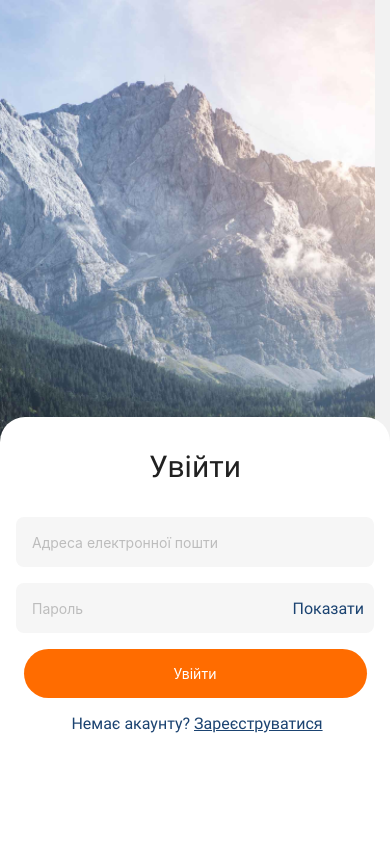
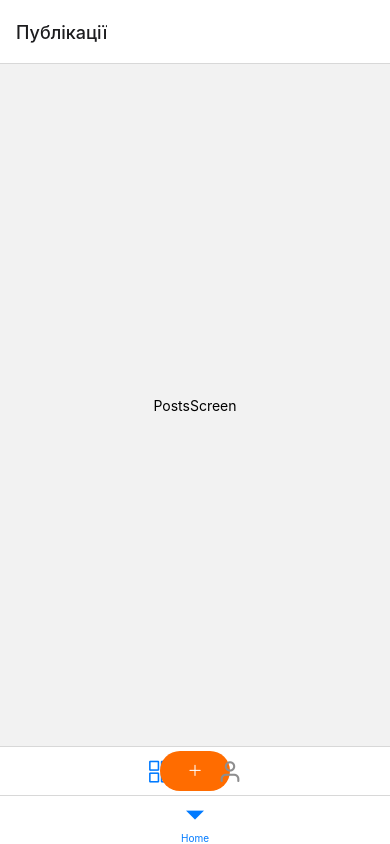
Before and after one commit to VitaliiKoshytskyi/react_native_app, a React Native app in the folder ReactNativeProject/: screen /Home in a window 390 px wide. Built offline with nearby package versions, Linux system fonts and the light colour scheme.

Commit message:
updated HomeScreen

```diff
--- a/ReactNativeProject/App.js
+++ b/ReactNativeProject/App.js
@@ -1,14 +1,35 @@
 import 'react-native-gesture-handler';
 import { StyleSheet, Text, View } from 'react-native';
 import { useFonts } from "expo-font";
+import { NavigationContainer } from '@react-navigation/native';
 import { createStackNavigator } from "@react-navigation/stack";
+import { createBottomTabNavigator } from '@react-navigation/bottom-tabs';
+
 import LoginScreen from './Screens/Auth/LoginScreen';
 import RegistrationScreen from './Screens/Auth/RegistrationScreen';
-import { NavigationContainer } from '@react-navigation/native';
+// import PostsScreen from './Screens/Main/PostsScreen';
+// import CreatePostsScreen from './Screens/Main/CreatePostsScreen';
+// import ProfileScreen from './Screens/Main/ProfileScreen';
+import HomeScreen from './Screens/Main/Home';
 
-const AuthStack = createStackNavigator()
+const AuthStack = createStackNavigator();
+const MainTab = createBottomTabNavigator();
+
+const useRoute = (isAuth) => {
+  if (!isAuth) {
+    return <AuthStack.Navigator initialRouteName="Login">
+           <AuthStack.Screen options={{headerShown:false}} name="Registration" component={RegistrationScreen} />
+           <AuthStack.Screen  options={{headerShown:false}} name="Login" component={LoginScreen} />
+       </AuthStack.Navigator>
+  }
+  return  <MainTab.Navigator>
+         <MainTab.Screen name="Home" component={HomeScreen} options={{headerShown:false}}/>
+       </MainTab.Navigator>
+}
 
 export default function App() {
+
+const routing = useRoute({})
 
   const [fontLoaded] = useFonts({
     "Roboto-regular": require("./assets/fonts/Roboto/Roboto-Regular.ttf"),
@@ -21,10 +42,7 @@ export default function App() {
   }
    return (
      <NavigationContainer>
-       <AuthStack.Navigator initialRouteName="Login">
-           <AuthStack.Screen options={{headerShown:false}} name="Registration" component={RegistrationScreen} />
-           <AuthStack.Screen  options={{headerShown:false}} name="Login" component={LoginScreen} />
-       </AuthStack.Navigator>
+      {routing}
      </NavigationContainer>
 
   )
--- a/ReactNativeProject/Screens/Main/CommentsScreen.jsx
+++ b/ReactNativeProject/Screens/Main/CommentsScreen.jsx
@@ -1,4 +1,4 @@
-import { View, Text } from "react-native";
+import { View, Text,StyleSheet  } from "react-native";
 
 export default function CommentsScreen() {
   return (
--- a/ReactNativeProject/Screens/Main/CreatePostsScreen.jsx
+++ b/ReactNativeProject/Screens/Main/CreatePostsScreen.jsx
@@ -1,4 +1,4 @@
-import { View, Text } from "react-native";
+import { View, Text,StyleSheet  } from "react-native";
 
 export default function CreatePostsScreen() {
   return (
--- a/ReactNativeProject/Screens/Main/Home.jsx
+++ b/ReactNativeProject/Screens/Main/Home.jsx
@@ -1,10 +1,74 @@
-import { View, Text } from "react-native";
+import { View, Text,StyleSheet,TouchableOpacity  } from "react-native";
+import { Ionicons, Feather, AntDesign } from "@expo/vector-icons";
+import { createBottomTabNavigator } from "@react-navigation/bottom-tabs";
+import { useNavigation } from '@react-navigation/native';
+
+import PostsScreen from "./PostsScreen";
+import CreatePostsScreen from "./CreatePostsScreen";
+import ProfileScreen from "./ProfileScreen";
+
+const Tabs = createBottomTabNavigator();
 
 export default function HomeScreen() {
+   const navigation = useNavigation();
+
+
   return (
-    <View style={styles.container}>
-      <Text>HomeScreen</Text>
-    </View>
+    <Tabs.Navigator
+      screenOptions={{
+        tabBarShowLabel: false,
+        tabBarStyle: {
+          alignItems: "center",
+          paddingHorizontal: 60,
+        },
+      }}
+    >
+      <Tabs.Screen
+        name="PostsScreen"
+        component={PostsScreen}
+        options={{
+          title: "Публікації",
+          tabBarIcon: ({ focused, color, size }) => (
+            <Ionicons name="grid-outline" size={size} color={color} />
+          ),
+        }}
+      />
+
+      <Tabs.Screen
+        name="CreatePostsScreen"
+        component={CreatePostsScreen}
+        options={{
+          title: "Створити публікацію",
+          tabBarButton: () => (
+            <TouchableOpacity
+              style={{
+                alignSelf: "center",
+                width: 70,
+                height: 40,
+                backgroundColor: "#FF6C00",
+                borderRadius: 20,
+                alignItems: "center",
+                justifyContent: "center",
+              }}
+              onPress={() => navigation.navigate("CreatePostsScreen")}
+            >
+              <AntDesign name="plus" size={15} color="white" />
+            </TouchableOpacity>
+          ),
+        }}
+      />
+      <Tabs.Screen
+        name="ProfileScreen"
+        component={ProfileScreen}
+        options={{
+          headerShown: false,
+          tabBarIcon: ({ focused, color, size }) => (
+            <Feather name="user" size={size} color={color} />
+          ),
+        }}
+      />
+    </Tabs.Navigator>
+
   );
 }
 
--- a/ReactNativeProject/Screens/Main/MapScreen.jsx
+++ b/ReactNativeProject/Screens/Main/MapScreen.jsx
@@ -1,4 +1,4 @@
-import { View, Text } from "react-native";
+import { View, Text,StyleSheet  } from "react-native";
 
 export default function MapScreen() {
   return (
--- a/ReactNativeProject/Screens/Main/PostsScreen.jsx
+++ b/ReactNativeProject/Screens/Main/PostsScreen.jsx
@@ -1,4 +1,4 @@
-import { View, Text } from "react-native";
+import { View, Text,StyleSheet  } from "react-native";
 
 export default function PostsScreen() {
   return (
--- a/ReactNativeProject/Screens/Main/ProfileScreen.jsx
+++ b/ReactNativeProject/Screens/Main/ProfileScreen.jsx
@@ -1,4 +1,4 @@
-import { View, Text } from "react-native";
+import { View, Text,StyleSheet } from "react-native";
 
 export default function ProfileScreen() {
   return (
--- a/ReactNativeProject/package.json
+++ b/ReactNativeProject/package.json
@@ -10,15 +10,16 @@
   },
   "dependencies": {
     "@expo/vector-icons": "^13.0.0",
+    "@react-navigation/bottom-tabs": "^6.5.7",
     "@react-navigation/native": "^6.1.6",
     "@react-navigation/stack": "^6.3.16",
     "expo": "~48.0.18",
     "expo-status-bar": "~1.4.4",
     "react": "18.2.0",
     "react-native": "0.71.8",
+    "react-native-gesture-handler": "~2.9.0",
     "react-native-safe-area-context": "4.5.0",
-    "react-native-screens": "~3.20.0",
-    "react-native-gesture-handler": "~2.9.0"
+    "react-native-screens": "~3.20.0"
   },
   "devDependencies": {
     "@babel/core": "^7.20.0"
```
Also changed, not shown: 1 other file (tests, documents, lock files or other folders).
